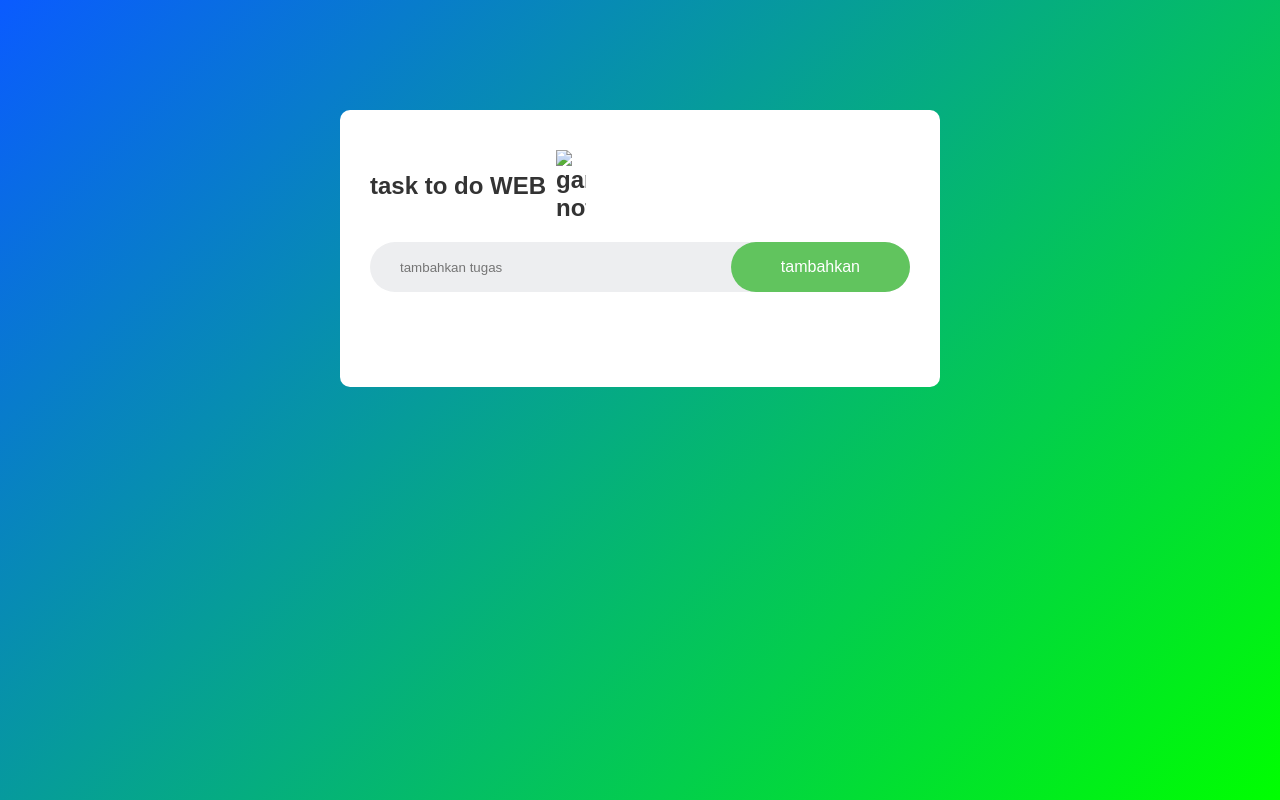
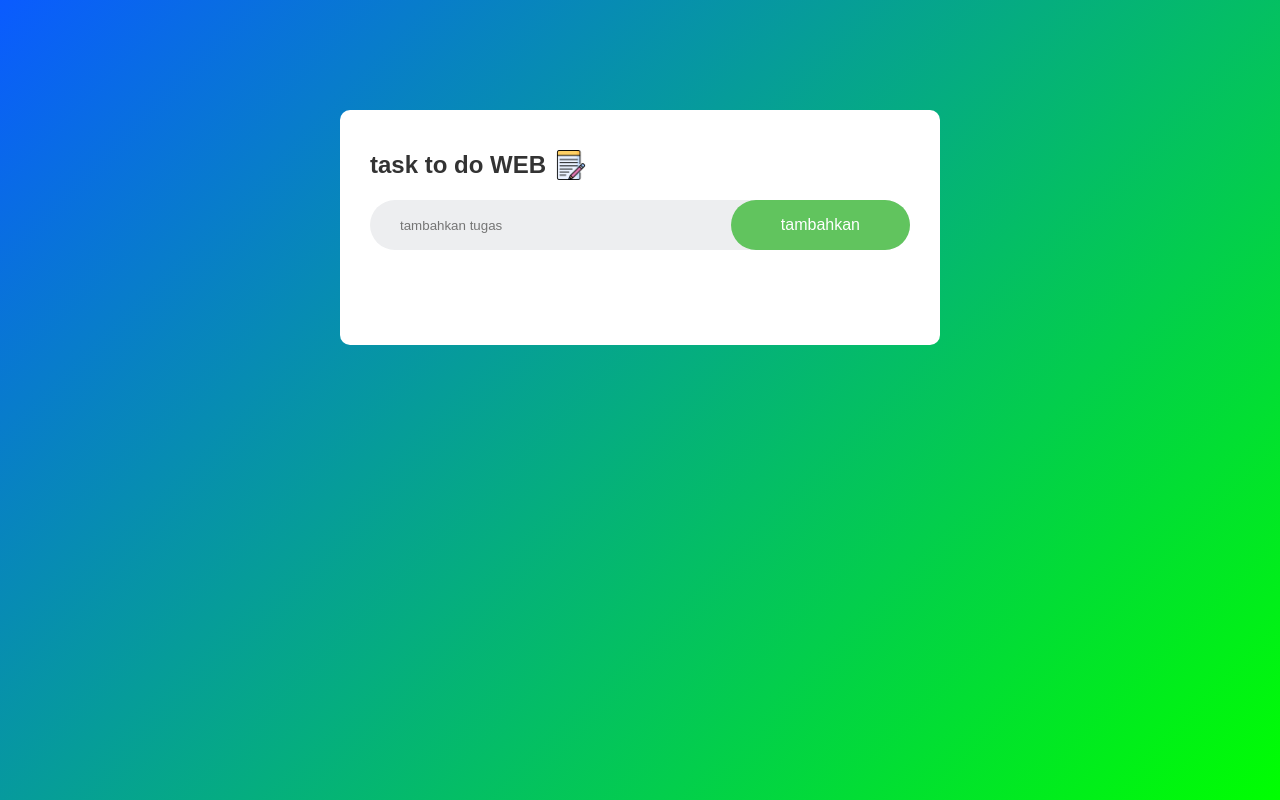
Before and after one commit to irsyad1143a/list-to-do-web, a plain HTML site: page index.html in a window 1280 px wide. Drawn offline with Linux system fonts and the light colour scheme; the site is published under a folder, as on GitHub Pages, so addresses that start at the root find nothing.

Commit message:
coba benerin bug

```diff
--- a/index.html
+++ b/index.html
@@ -9,7 +9,7 @@
   <body>
     <div class="container">
       <div class="todo-app">
-        <h2>task to do WEB<img src="/icon/note.png" alt="gambar note" /></h2>
+        <h2>task to do WEB<img src="icon/note.png" alt="gambar note" /></h2>
         <div class="row">
           <input type="text" id="inpu-box" placeholder="tambahkan tugas" required />
           <button onclick="addtask()">tambahkan</button>
```
